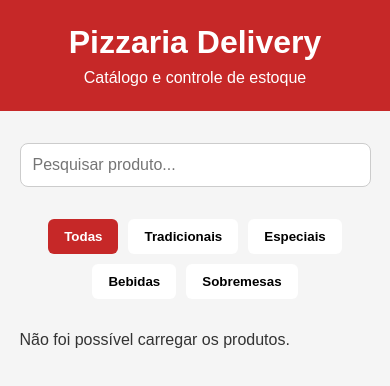
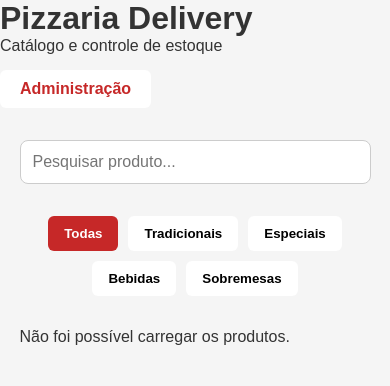
Before and after one commit to CaioAugusto-hub/Projeto-Integrado-PSI-e-SSO, a website: page index.html in a window 390 px wide. Drawn offline with Linux system fonts and the light colour scheme; no server answers.

Commit message:
botao de admin adicionado

```diff
--- a/index.html
+++ b/index.html
@@ -10,10 +10,14 @@
 <body>
 
     <!-- CABEÇALHO -->
-    <header class="cabecalho">
-        <h1>Pizzaria Delivery</h1>
-        <p>Catálogo e controle de estoque</p>
-    </header>
+    <header>
+    <h1>Pizzaria Delivery</h1>
+    <p>Catálogo e controle de estoque</p>
+
+    <a href="admin.html" class="btn-admin">
+        Administração
+    </a>
+</header>
 
     <main class="container">
 
--- a/style.css
+++ b/style.css
@@ -240,4 +240,28 @@ body {
         grid-template-columns: 1fr;
     }
 
+    .btn-admin {
+    display: inline-block;
+
+    margin-top: 15px;
+
+    padding: 10px 20px;
+
+    background-color: white;
+
+    color: #c62828;
+
+    text-decoration: none;
+
+    font-weight: bold;
+
+    border-radius: 6px;
+
+    transition: 0.3s;
 }
+
+.btn-admin:hover {
+    background-color: #f1f1f1;
+}
+
+}
```
